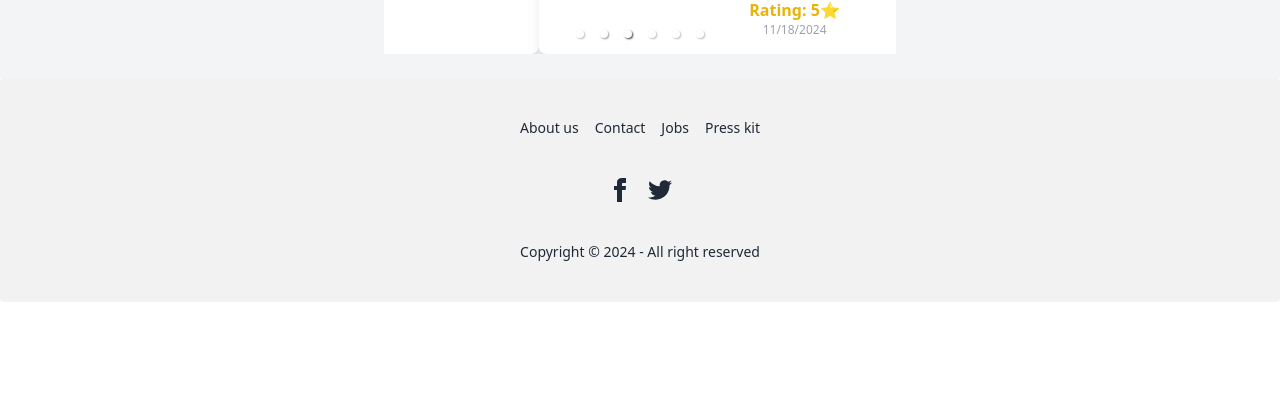
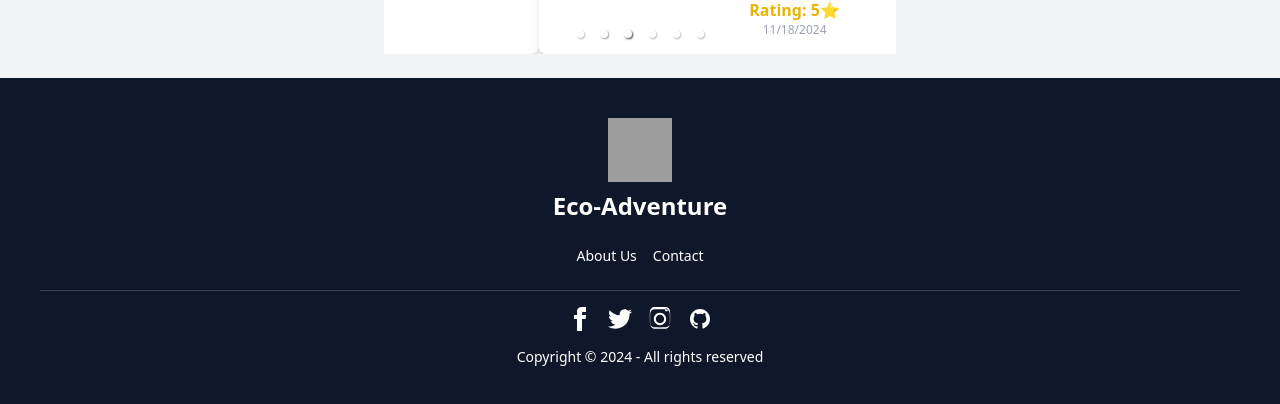
Before and after one commit to SantanuBanik-Phy/forest-expidation-project, a React (Vite) app: page / in a window 1280 px wide. Shown: the part 3164-3568 px from the top of the page. Before the commit the page ends 3466 px from the top, so only its background shows below. Built offline with nearby package versions, Linux system fonts and the light colour scheme; no server answers; grey boxes are pictures that could not be loaded.

Commit message:
footer section updated with design and link functinality

```diff
--- a/src/components/Footer.jsx
+++ b/src/components/Footer.jsx
@@ -1,32 +1,107 @@
-// src/components/Footer.jsx
 const Footer = () => {
     const currentYear = new Date().getFullYear();
 
     return (
-        <footer className="footer footer-center p-10 bg-base-200 text-base-content rounded">
-            <div className="grid grid-flow-col gap-4">
-                <a className="link link-hover">About us</a>
-                <a className="link link-hover">Contact</a>
-                <a className="link link-hover">Jobs</a>
-                <a className="link link-hover">Press kit</a>
+        <footer className="p-10 bg-slate-900 text-base-100">
+            {/* Logo and Company Name */}
+            <div className="text-center mb-6">
+                <img
+                    src="/path-to-your-logo.png"
+                    alt="Company Logo"
+                    className="w-16 h-16 mx-auto"
+                />
+                <h1 className="text-2xl font-bold mt-2">Eco-Adventure</h1>
             </div>
-            <div>
-                <div className="grid grid-flow-col gap-4">
-                    <a href="https://www.facebook.com/your-facebook-profile" target="_blank" rel="noopener noreferrer">
-                        <svg xmlns="http://www.w3.org/2000/svg" width="24" height="24" viewBox="0 0 24 24" className="fill-current">
+
+            {/* Links Section */}
+            <div className="text-center mb-6">
+                <div className="flex flex-wrap justify-center gap-4">
+                    <a className="link link-hover text-sm">About Us</a>
+                    <a className="link link-hover text-sm">Contact</a>
+
+                </div>
+            </div>
+
+            {/* Horizontal Divider */}
+            <div className="border-t border-gray-700 my-4"></div>
+
+            {/* Social Media Links */}
+            <div className="text-center mb-4">
+                <div className="flex justify-center gap-4">
+                    <a
+                        href="https://www.facebook.com/santanu.banik.779"
+                        target="_blank"
+                        rel="noopener noreferrer"
+                        className="tooltip tooltip-bottom"
+                        data-tip="Facebook"
+                    >
+                        <svg
+                            xmlns="http://www.w3.org/2000/svg"
+                            width="24"
+                            height="24"
+                            viewBox="0 0 24 24"
+                            className="fill-current hover:text-blue-500"
+                        >
                             <path d="M9 8h-3v4h3v12h5v-12h3.642l.358-4h-4v-1.667c0-.955.192-1.333 1.115-1.333h2.885v-5h-3.808c-3.596 0-5.192 1.583-5.192 4.615v3.385z"></path>
                         </svg>
                     </a>
-                    <a href="https://www.twitter.com/your-twitter-profile" target="_blank" rel="noopener noreferrer">
-                        <svg xmlns="http://www.w3.org/2000/svg" width="24" height="24" viewBox="0 0 24 24" className="fill-current">
+                    <a
+                        href="https://twitter.com/your-twitter-profile"
+                        target="_blank"
+                        rel="noopener noreferrer"
+                        className="tooltip tooltip-bottom"
+                        data-tip="Twitter"
+                    >
+                        <svg
+                            xmlns="http://www.w3.org/2000/svg"
+                            width="24"
+                            height="24"
+                            viewBox="0 0 24 24"
+                            className="fill-current hover:text-sky-400"
+                        >
                             <path d="M24 4.557c-.883.392-1.832.656-2.828.775 1.017-.609 1.798-1.574 2.165-2.724-.951.564-2.005.974-3.127 1.195-.897-.957-2.178-1.555-3.594-1.555-3.179 0-5.515 2.966-4.797 6.045-4.091-.205-7.719-2.165-10.148-5.144-1.29 2.213-.669 5.108 1.523 6.574-.806-.026-1.566-.247-2.229-.616-.054 2.281 1.581 4.415 3.949 4.89-.693.188-1.452.232-2.224.084.626 1.956 2.444 3.379 4.6 3.419-2.07 1.623-4.678 2.348-7.29 2.04 2.179 1.397 4.768 2.212 7.548 2.212 9.142 0 14.307-7.721 13.995-14.646.962-.695 1.797-1.562 2.457-2.549z"></path>
                         </svg>
                     </a>
-                    {/* Add more social media links as needed */}
+                    <a
+                        href="https://www.instagram.com/your-instagram-profile"
+                        target="_blank"
+                        rel="noopener noreferrer"
+                        className="tooltip tooltip-bottom"
+                        data-tip="Instagram"
+                    >
+                        <svg
+                            xmlns="http://www.w3.org/2000/svg"
+                            width="24"
+                            height="24"
+                            viewBox="0 0 24 24"
+                            className="fill-current hover:text-pink-500"
+                        >
+                            <path d="M12 2.163c3.204 0 3.584.012 4.849.07 1.366.062 2.633.34 3.608 1.314.975.975 1.252 2.242 1.314 3.608.058 1.265.07 1.645.07 4.849s-.012 3.584-.07 4.849c-.062 1.366-.34 2.633-1.314 3.608-.975.975-2.242 1.252-3.608 1.314-1.265.058-1.645.07-4.849.07s-3.584-.012-4.849-.07c-1.366-.062-2.633-.34-3.608-1.314-.975-.975-1.252-2.242-1.314-3.608-.058-1.265-.07-1.645-.07-4.849s.012-3.584.07-4.849c.062-1.366.34-2.633 1.314-3.608.975-.975 2.242-1.252 3.608-1.314 1.265-.058 1.645-.07 4.849-.07zm0-2.163c-3.259 0-3.67.013-4.947.072-1.509.07-2.854.334-3.847 1.327-.993.993-1.257 2.338-1.327 3.847-.059 1.277-.072 1.688-.072 4.947s.013 3.67.072 4.947c.07 1.509.334 2.854 1.327 3.847.993.993 2.338 1.257 3.847 1.327 1.277.059 1.688.072 4.947.072s3.67-.013 4.947-.072c1.509-.07 2.854-.334 3.847-1.327.993-.993 1.257-2.338 1.327-3.847.059-1.277.072-1.688.072-4.947s-.013-3.67-.072-4.947c-.07-1.509-.334-2.854-1.327-3.847-.993-.993-2.338-1.257-3.847-1.327-1.277-.059-1.688-.072-4.947-.072zm0 5.838c-3.403 0-6.162 2.759-6.162 6.162s2.759 6.162 6.162 6.162 6.162-2.759 6.162-6.162-2.759-6.162-6.162-6.162zm0 10.324c-2.297 0-4.162-1.865-4.162-4.162s1.865-4.162 4.162-4.162 4.162 1.865 4.162 4.162-1.865 4.162-4.162 4.162zm6.406-11.845c-.796 0-1.441-.645-1.441-1.441s.645-1.441 1.441-1.441 1.441.645 1.441 1.441-.645 1.441-1.441 1.441z"></path>
+                        </svg>
+                    </a>
+                    <a
+                        href="https://github.com/SantanuBanik-Phy"
+                        target="_blank"
+                        rel="noopener noreferrer"
+                        className="tooltip tooltip-bottom"
+                        data-tip="GitHub"
+                    >
+                        <svg
+                            xmlns="http://www.w3.org/2000/svg"
+                            width="24"
+                            height="24"
+                            viewBox="0 0 24 24"
+                            className="fill-current hover:text-gray-500"
+                        >
+                            <path d="M12 2c-5.527 0-10 4.473-10 10 0 4.418 2.865 8.165 6.839 9.489.5.091.682-.216.682-.481 0-.237-.008-.868-.012-1.703-2.781.605-3.369-1.344-3.369-1.344-.455-1.155-1.112-1.463-1.112-1.463-.909-.62.069-.608.069-.608 1.004.071 1.532 1.032 1.532 1.032.893 1.531 2.341 1.089 2.91.833.091-.647.349-1.089.635-1.339-2.22-.252-4.555-1.112-4.555-4.946 0-1.093.39-1.988 1.03-2.687-.103-.252-.446-1.27.098-2.646 0 0 .84-.269 2.75 1.025a9.564 9.564 0 012.5-.337c.848.004 1.702.115 2.5.337 1.91-1.294 2.75-1.025 2.75-1.025.546 1.376.203 2.394.1 2.646.641.699 1.03 1.594 1.03 2.687 0 3.842-2.338 4.688-4.567 4.936.359.309.678.919.678 1.851 0 1.335-.012 2.415-.012 2.742 0 .268.181.576.687.479 3.973-1.325 6.837-5.071 6.837-9.489 0-5.527-4.473-10-10-10z"></path>
+                        </svg>
+                    </a>
                 </div>
             </div>
-            <div>
-                <p>Copyright © {currentYear} - All right reserved</p>
+
+            {/* Footer Bottom */}
+            <div className="text-center mt-4 text-sm">
+                <p>Copyright © {currentYear} - All rights reserved</p>
             </div>
         </footer>
     );
```
